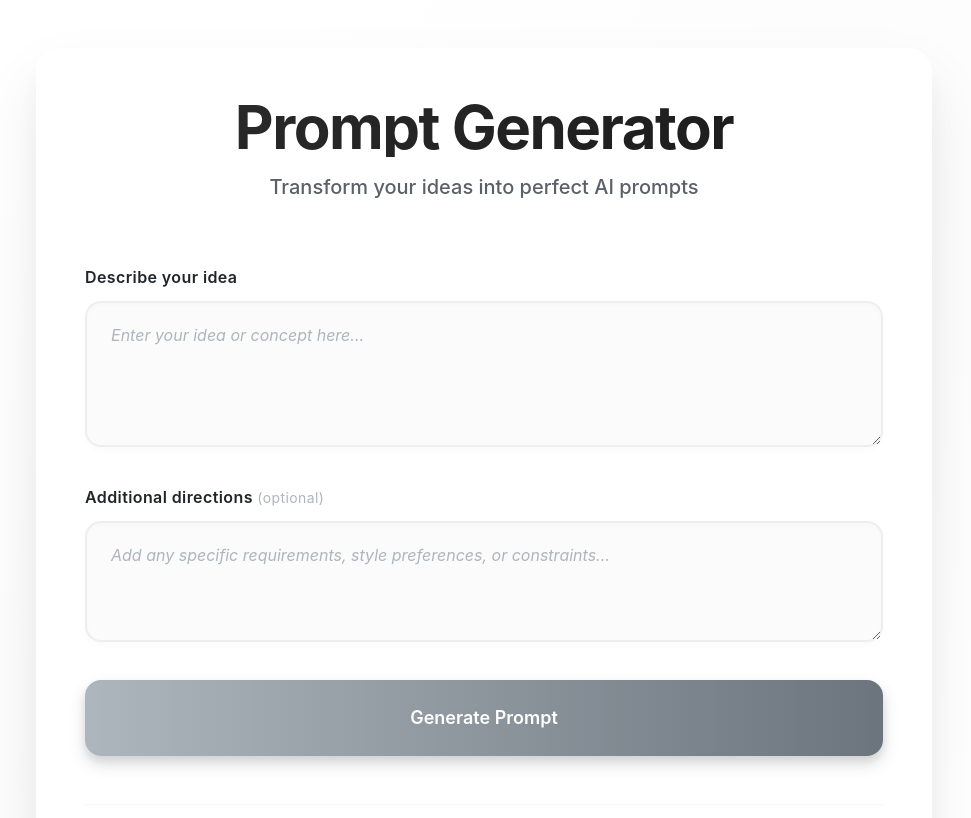
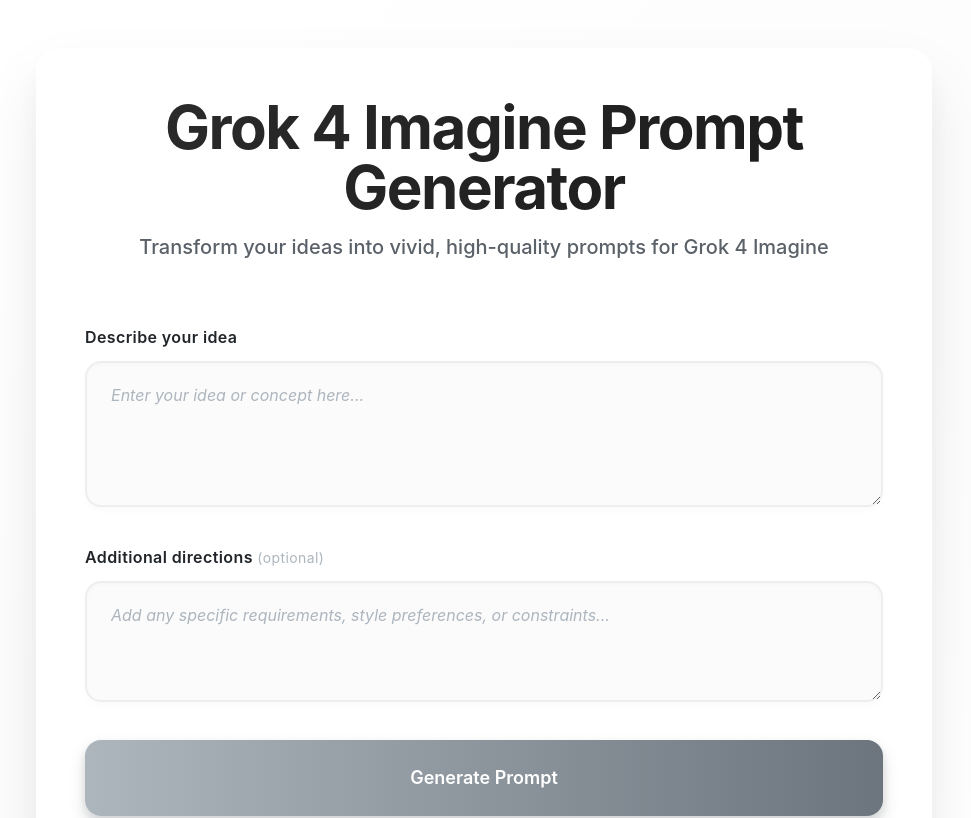
Before and after one commit to AppleLamps/grok-4-prompt, a Next.js app: page / in a window 1280 px wide. Shown: the top 818 px of the page, without its empty margins (156-1127 px from the left). Built offline with nearby package versions, Linux system fonts and the light colour scheme.

Commit message:
Update title and subtitles to reflect Grok 4 Imagine branding

```diff
--- a/index.html
+++ b/index.html
@@ -3,7 +3,7 @@
 <head>
     <meta charset="UTF-8">
     <meta name="viewport" content="width=device-width, initial-scale=1.0">
-    <title>Prompt Generator</title>
+    <title>Grok 4 Imagine Prompt Generator</title>
     <link rel="preconnect" href="https://fonts.googleapis.com">
     <link rel="preconnect" href="https://fonts.gstatic.com" crossorigin>
     <link href="https://fonts.googleapis.com/css2?family=Inter:wght@300;400;500;600;700;800&display=swap" rel="stylesheet">
@@ -15,8 +15,8 @@
         <div class="main-card">
             <header class="header">
                 <div class="title-section">
-                    <h1 class="title">Prompt Generator</h1>
-                    <p class="subtitle">Transform your ideas into perfect AI prompts</p>
+                    <h1 class="title">Grok 4 Imagine Prompt Generator</h1>
+                    <p class="subtitle">Transform your ideas into vivid, high-quality prompts for Grok 4 Imagine</p>
                 </div>
             </header>
 
--- a/src/pages/index.js
+++ b/src/pages/index.js
@@ -133,7 +133,7 @@
   return (
     <>
       <Head>
-        <title>Prompt Generator - Transform Ideas into Perfect AI Prompts</title>
+        <title>Grok 4 Imagine Prompt Generator - Transform your ideas into vivid, high-quality prompts for Grok 4 Imagine</title>
       </Head>
 
       <div className="min-h-screen py-12 px-4 sm:px-6 lg:px-8">
@@ -144,10 +144,10 @@
             <header className="text-center mb-16">
               <div className="animate-fade-in-up">
                 <h1 className="text-6xl font-bold text-gradient mb-4 tracking-tight">
-                  Prompt Generator
+                  Grok 4 Imagine Prompt Generator
                 </h1>
                 <p className="text-xl text-primary-600 font-medium opacity-90">
-                  Transform your ideas into perfect AI prompts
+                  Transform your ideas into vivid, high-quality prompts for Grok 4 Imagine
                 </p>
               </div>
             </header>
```
